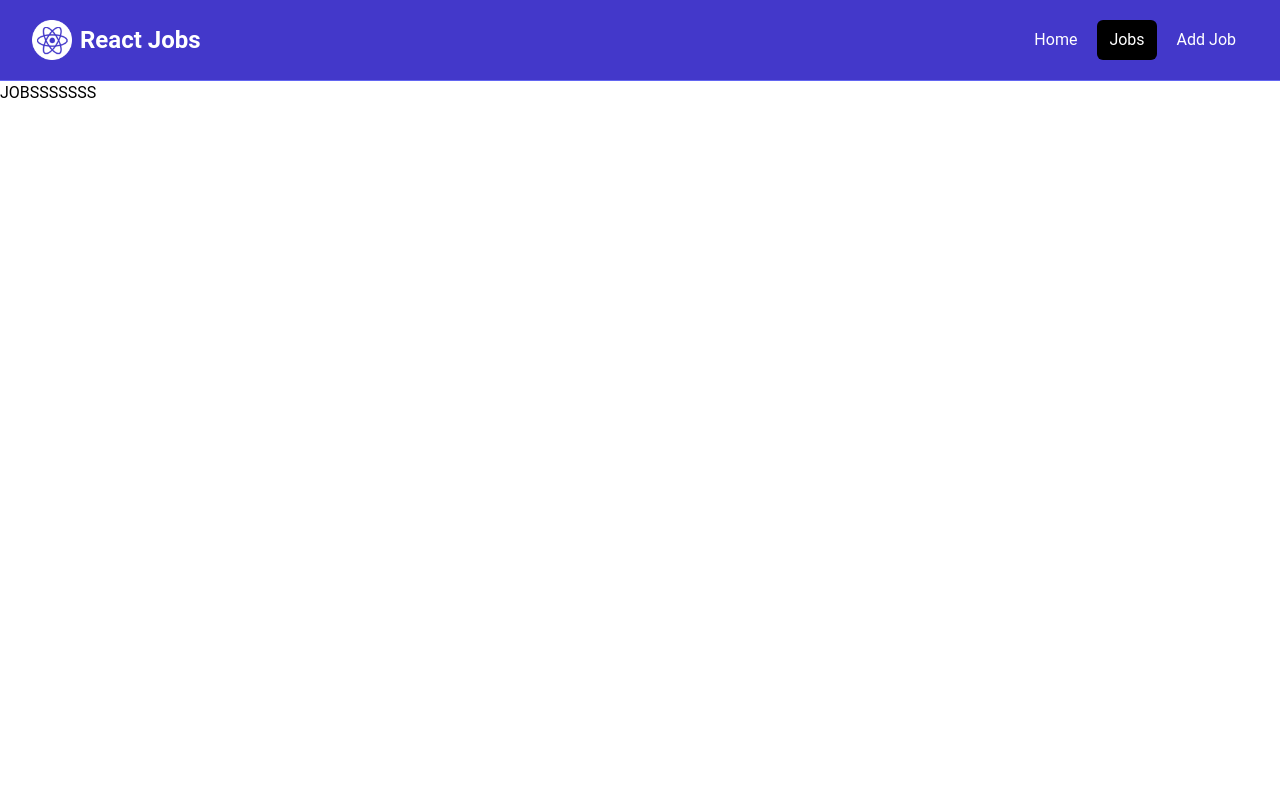
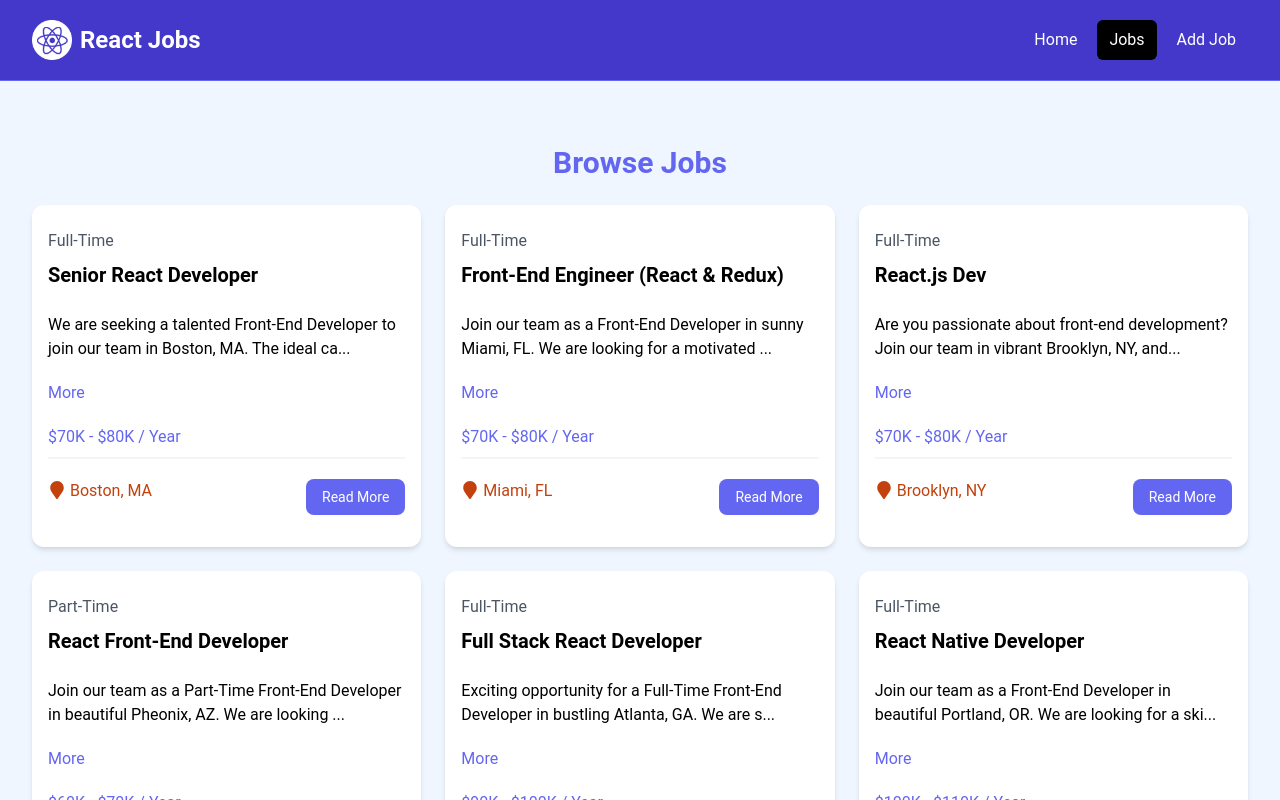
Before and after one commit to yoginak/React-Job-Website, a React (Vite) app: page /jobs in a window 1280 px wide. Shown: the top 800 px of the page. Built offline with nearby package versions, Linux system fonts and the light colour scheme.

Commit message:
completed job page setup

```diff
--- a/src/components/JobListings.jsx
+++ b/src/components/JobListings.jsx
@@ -2,17 +2,17 @@
 import jobs from "../jobs.json"
 import JobListing from './JobListing'
 
-const JobListings = () => {
-    const recentJobs = jobs.slice(0,3);
+const JobListings = ({isHome = false}) => {
+    const jobListings = isHome? jobs.slice(0,3):jobs;
   return (
     <>
        <section className="bg-blue-50 px-4 py-10">
       <div className="container-xl lg:container m-auto">
         <h2 className="text-3xl font-bold text-indigo-500 mb-6 text-center">
-          Browse Jobs
+          {isHome ?'Recent Jobs':'Browse Jobs'}
         </h2>
         <div className="grid grid-cols-1 md:grid-cols-3 gap-6">
-            {recentJobs.map((job)=>(
+            {jobListings.map((job)=>(
                <JobListing key = {job.id} job={job}/>
             ))}
         </div>
--- a/src/pages/HomePage.jsx
+++ b/src/pages/HomePage.jsx
@@ -9,7 +9,7 @@
     <>
       <Hero />
       <HomeCards />
-      <JobListings />
+      <JobListings isHome={true}/>
       <ViewAllJobs />
     </>
   )
--- a/src/pages/JobsPage.jsx
+++ b/src/pages/JobsPage.jsx
@@ -1,10 +1,11 @@
 import React from 'react'
+import JobListings from '../components/JobListings'
 
 const JobsPage = () => {
   return (
-    <>
-      <h1>JOBSSSSSSS</h1>
-    </>
+    <section className='bg-blue-50 px-4 py-6'>
+      <JobListings/>
+    </section>
   )
 }
 
```
